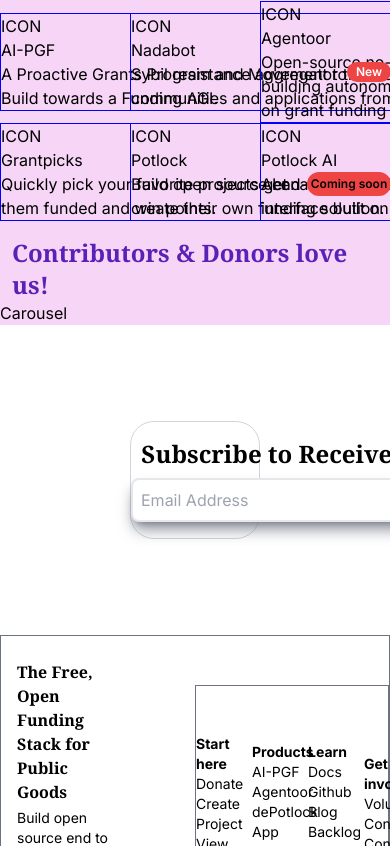
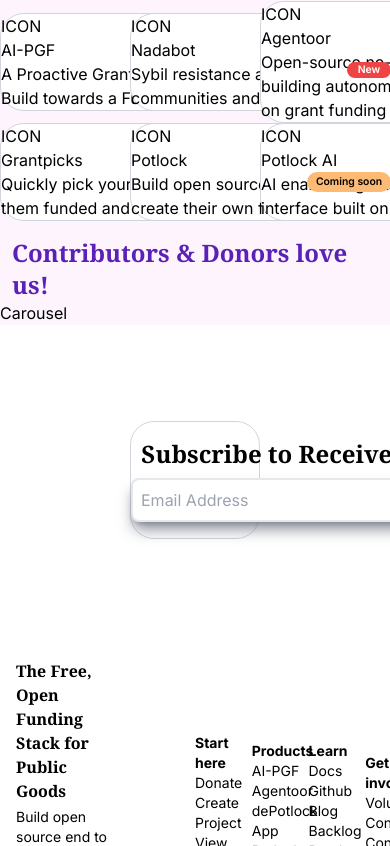
Before and after one commit to mbougs/landing-page-app, a Next.js app: page / in a window 390 px wide. Shown: the part 2698-3544 px from the top of the page. Built offline with nearby package versions, Linux system fonts and the light colour scheme.

Commit message:
working on styling still not mobile responsive

```diff
--- a/app/globals.css
+++ b/app/globals.css
@@ -172,7 +172,7 @@
 /*******************************************************/
 
 #comp4 {
-  background-color: rgba(239, 167, 239, 0.473);
+  background-color: rgba(239, 167, 239, 0.123);
 }
 #comp4 h1 {
   @apply
@@ -182,10 +182,13 @@
 .products {
   @apply
   grid grid-cols-3
+  place-content-evenly
 }
 .products section {
   width: 25rem;
-  border: 1px solid blue;
+  @apply
+  bg-white
+  border border-gray-300 rounded-3xl;
 }
 .comp4-subtitle {
   position: relative;
@@ -193,21 +196,22 @@
 #comp4 .badge {
   float: right;
   position: sticky;
+  font-size: 0.65rem;
   @apply
-  text-xs font-semibold text-nowrap
+  font-semibold text-nowrap
   rounded-full;
 }
 .new {
   @apply
   bg-red-500
   text-white
-  me-2 px-5 py-2
+  me-2 px-5 py-1.5;
 }
 .coming-soon {
   @apply
-  /* bg-orange-300 */
-  /* text-black outline-black */
-  me-2 px-10 py-2.5;
+  bg-orange-300 border-orange-300
+  text-black
+  me-2 px-10 py-2;
 }
 /*****************************************************/
 .subscribe {
@@ -241,8 +245,7 @@
 .sides {
   @apply
   py-6
-  grid grid-cols-2
-  border border-gray-500;
+  grid grid-cols-2;
 }
 .side-1 {
   @apply
@@ -252,8 +255,7 @@
   @apply
   text-sm
   grid grid-cols-4
-  gap-x-8 content-start
-  border border-gray-500;
+  gap-x-8 content-start;
 }
 .side-2 h6 {
   @apply
```
